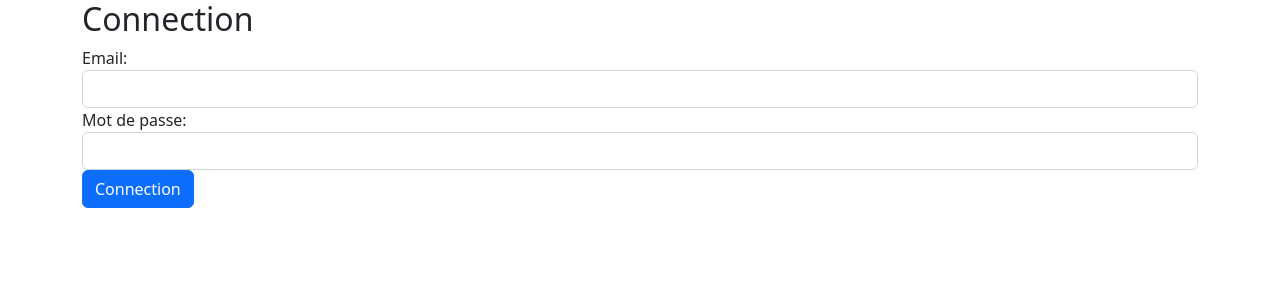
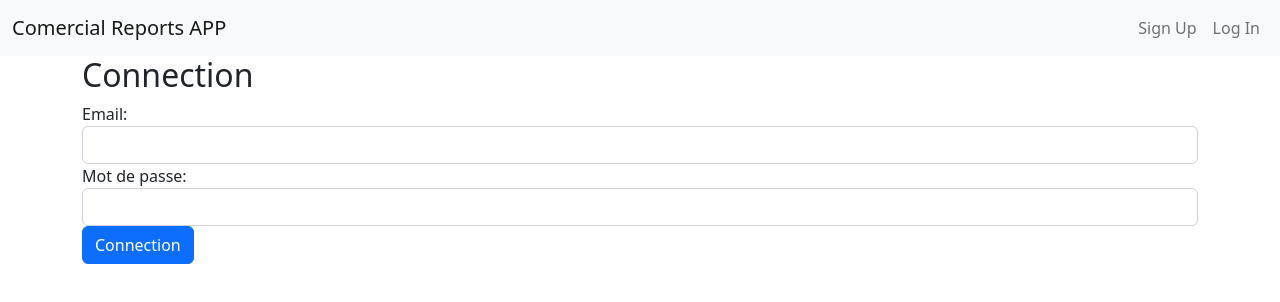
Before and after one commit to CyrilDenoyelle/flutilliant_test_app_front, a React (Create React App) app: page /login in a window 1280 px wide. Shown: the top 302 px of the page. Built offline with nearby package versions, Linux system fonts and the light colour scheme; no server answers.

Commit message:
add navbar

```diff
--- a/src/App.js
+++ b/src/App.js
@@ -5,6 +5,7 @@ import { useDispatch } from "react-redux";
 
 import Signup from "./features/user/signup/Signup";
 import Login from "./features/user/login/Login";
+import NavigationBar from "./features/navigation/NavigationBar";
 import { fetchInitialState } from "./features/user/userSlice";
 
 import './App.css';
@@ -18,6 +19,7 @@ function App() {
 
   return (
     <Router>
+      <NavigationBar />
       <Routes>
         <Route path="/" element={<Login />} />
         <Route path="/signup" element={<Signup />} />
--- /dev/null
+++ b/src/features/navigation/NavigationBar.js
@@ -0,0 +1,92 @@
+import React from 'react';
+import { useEffect, useState } from 'react';
+import { Link, useNavigate, useLocation } from 'react-router-dom';
+import { useSelector, useDispatch } from "react-redux";
+
+import { disconectUser } from '../user/userSlice';
+
+function NavigationBar() {
+  const navigate = useNavigate();
+  const dispatch = useDispatch();
+  const location = useLocation()
+
+  const [collapsed, setCollapsed] = useState(true);
+  const handleToggle = () => {
+    setCollapsed(!collapsed);
+  };
+
+  const user = useSelector((state) => state.user);
+  const handleLogout = () => {
+    dispatch(disconectUser());
+    navigate('/login');
+  }
+
+  useEffect(() => {
+    if (!user) {
+      if (!['/login', '/signup'].includes(location.pathname)) {
+        navigate('/login')
+      }
+    } else {
+      if (['/login', '/signup'].includes(location.pathname)) {
+        navigate('/reports')
+      }
+    }
+  }, [dispatch, location.pathname, user, navigate]);
+
+  return (
+    <nav className="navbar navbar-expand-lg navbar-light bg-light">
+      <div className="container-fluid">
+        <Link className="navbar-brand" to="/">Comercial Reports APP</Link>
+        <button
+          className="navbar-toggler"
+          type="button"
+          data-bs-toggle="collapse"
+          data-bs-target="#navbarNav"
+          aria-controls="navbarNav"
+          aria-expanded={!collapsed}
+          aria-label="Toggle navigation"
+          onClick={handleToggle}
+        >
+          <span className="navbar-toggler-icon"></span>
+        </button>
+        <div className={`collapse navbar-collapse ${collapsed ? "" : "show"}`} id="navbarNav">
+          <ul className="navbar-nav me-auto">
+            {user && (
+              <>
+                <li className="nav-item">
+                  <Link className="nav-link" to="/reports">My Reports</Link>
+                </li>
+                <li className="nav-item">
+                  <Link className="nav-link" to="/reports/new">New Report</Link>
+                </li>
+              </>
+            )}
+          </ul>
+          <ul className="navbar-nav">
+            {user ? (
+              <>
+                <li className="nav-item">
+                  <span className="nav-link">{user.email}</span>
+                </li>
+                <li className="nav-item">
+                  <button className="btn btn-link nav-link" onClick={handleLogout}>Logout</button>
+                </li>
+              </>
+            ) : (
+              <>
+                <li className="nav-item">
+                  <Link className="nav-link" to="/signup">Sign Up</Link>
+                </li>
+                <li className="nav-item">
+                  <Link className="nav-link" to="/login">Log In</Link>
+                </li>
+              </>
+            )}
+          </ul>
+        </div>
+      </div>
+    </nav>
+  );
+}
+
+export default NavigationBar;
--- a/src/features/user/signup/Signup.js
+++ b/src/features/user/signup/Signup.js
@@ -19,7 +19,7 @@ function Signup() {
       throw new Error("Erreur lors de l'inscription");
     } catch (error) {
       console.error(error);
-      setAlert('echec de l\'inscription')
+      setAlert('echec de l\'inscription');
     }
   };
 
```
